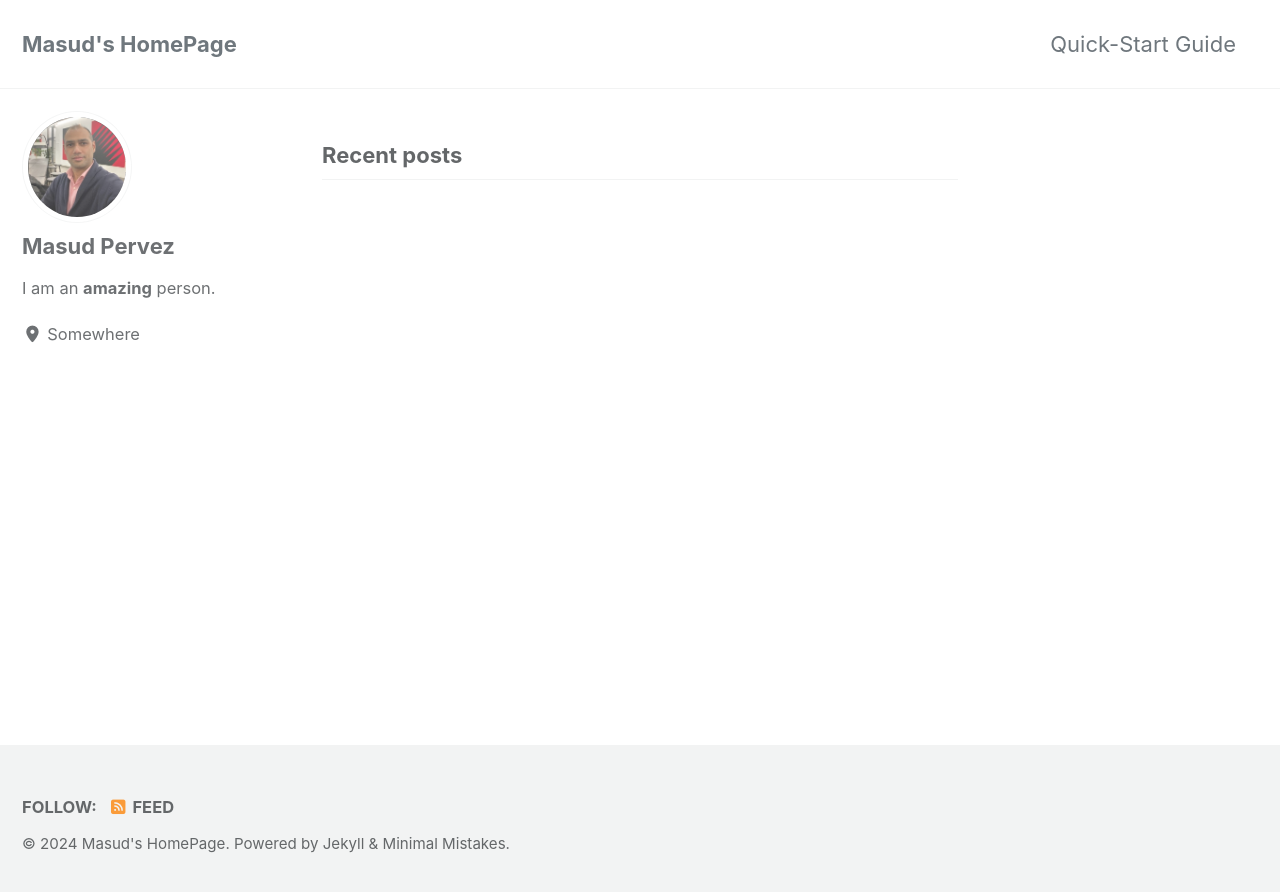
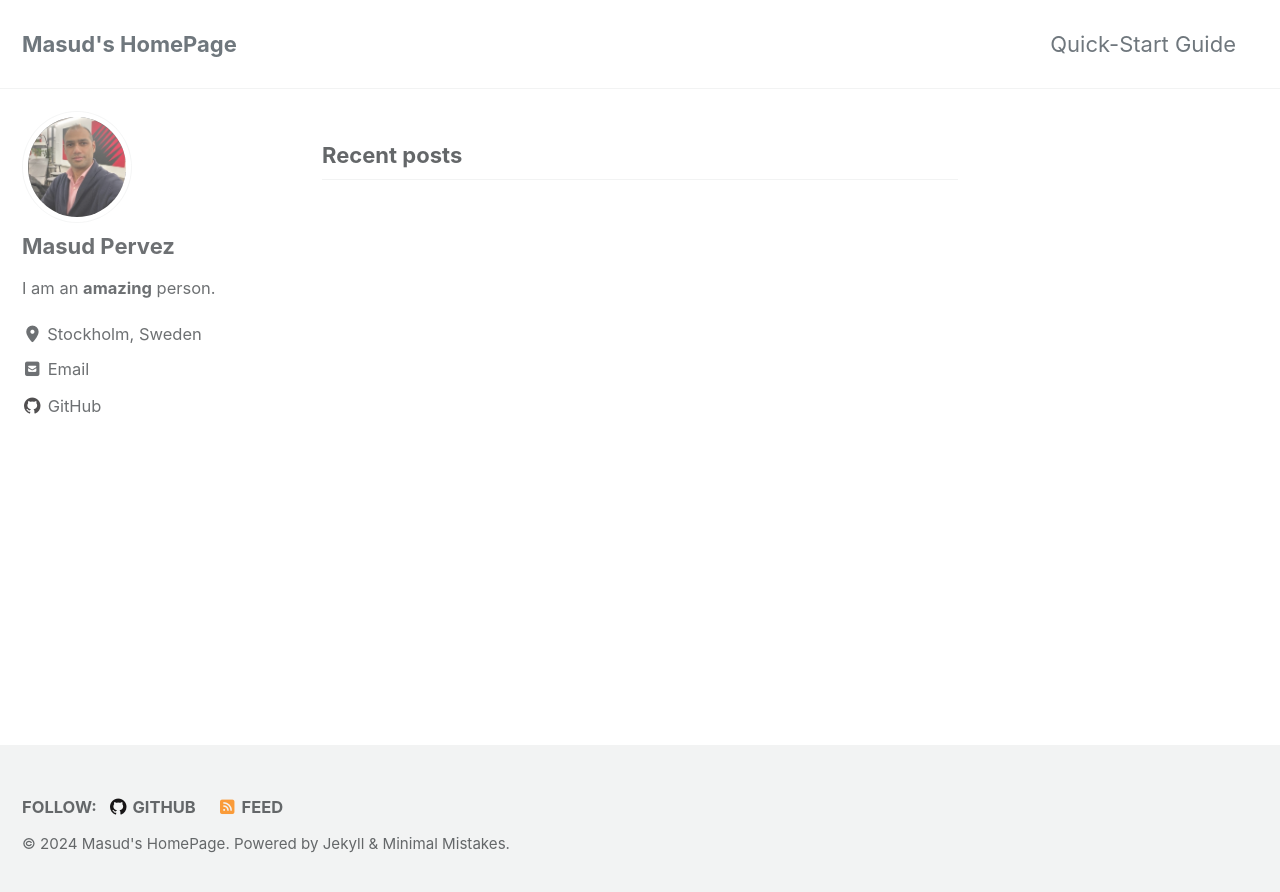
Before and after one commit to masudpervez27/masudpervez27.github.io, a Jekyll site: the page built from index.html, in a window 1280 px wide. Shown: the top 892 px of the page. Built offline with Jekyll 4.4.1, drawn with Linux system fonts in a browser that asks for light colours; cached includes are drawn as plain includes; the list of posts is cut into pages by our own code.

Commit message:
update config file

```diff
--- a/_config.yml
+++ b/_config.yml
@@ -116,12 +116,12 @@ author:
   name             : "Masud Pervez"
   avatar           : "/assets/images/bio-photo.jpg"
   bio              : "I am an **amazing** person."
-  location         : "Somewhere"
+  location         : "Stockholm, Sweden"
   email            :
   links:
     - label: "Email"
       icon: "fas fa-fw fa-envelope-square"
-      # url: "mailto:your.name@email.com"
+      url: "mailto:masud.pervez@yahoo.com"
     - label: "Website"
       icon: "fas fa-fw fa-link"
       # url: "https://your-website.com"
@@ -132,8 +132,8 @@ author:
       icon: "fab fa-fw fa-facebook-square"
       # url: "https://facebook.com/"
     - label: "GitHub"
-      icon: "fab fa-fw fa-github"
-      # url: "https://github.com/"
+      icon: "fab fa-github"
+      url: "https://github.com/masudpervez27"
     - label: "Instagram"
       icon: "fab fa-fw fa-instagram"
       # url: "https://instagram.com/"
@@ -148,8 +148,8 @@ footer:
       icon: "fab fa-fw fa-facebook-square"
       # url:
     - label: "GitHub"
-      icon: "fab fa-fw fa-github"
-      # url:
+      icon: "fab fa-github"
+      url: "https://github.com/masudpervez27"
     - label: "GitLab"
       icon: "fab fa-fw fa-gitlab"
       # url:
@@ -165,6 +165,7 @@ footer:
 include:
   - .htaccess
   - _pages
+  - files
 exclude:
   - "*.sublime-project"
   - "*.sublime-workspace"
```
